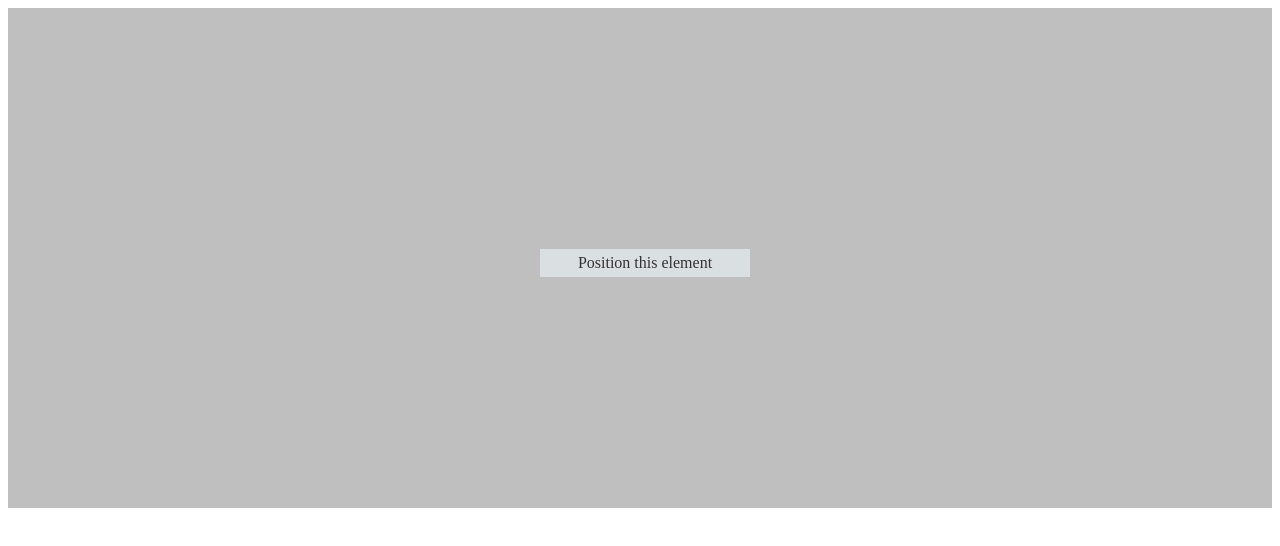
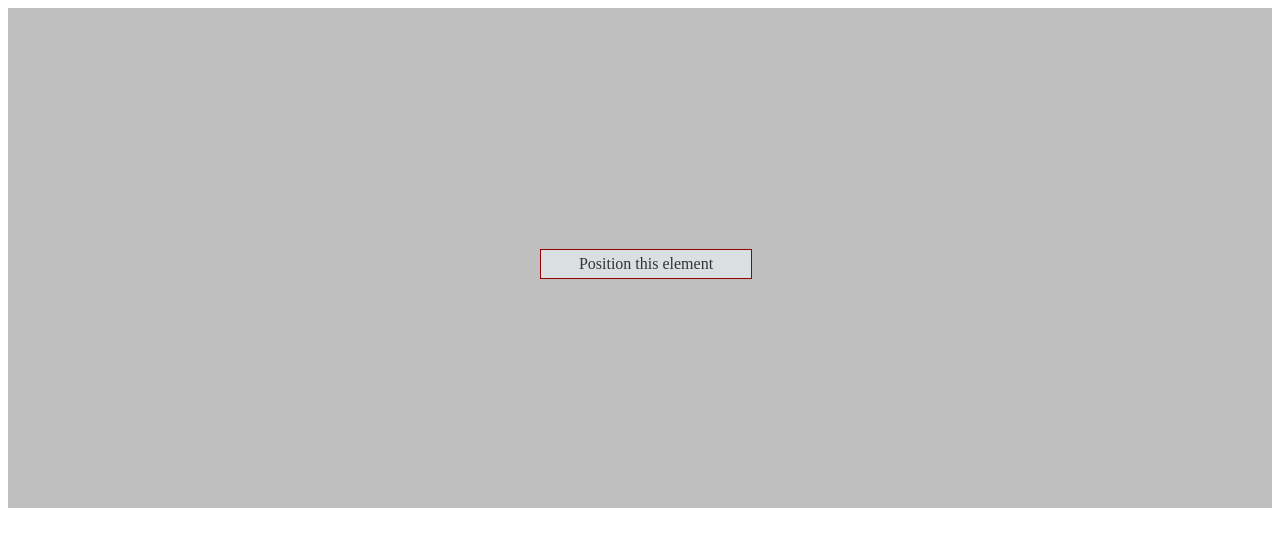
Before and after one commit to teddynted/ElementPositioning, a website: page index.html in a window 1280 px wide. Drawn offline with Linux system fonts and the light colour scheme.

Commit message:
README.md

```diff
--- a/index.html
+++ b/index.html
@@ -23,6 +23,7 @@
         margin: 0;
         width: 200px;
         text-align: center;
+        border: solid 1px #900;
       }
   </style>
 </head>
```
